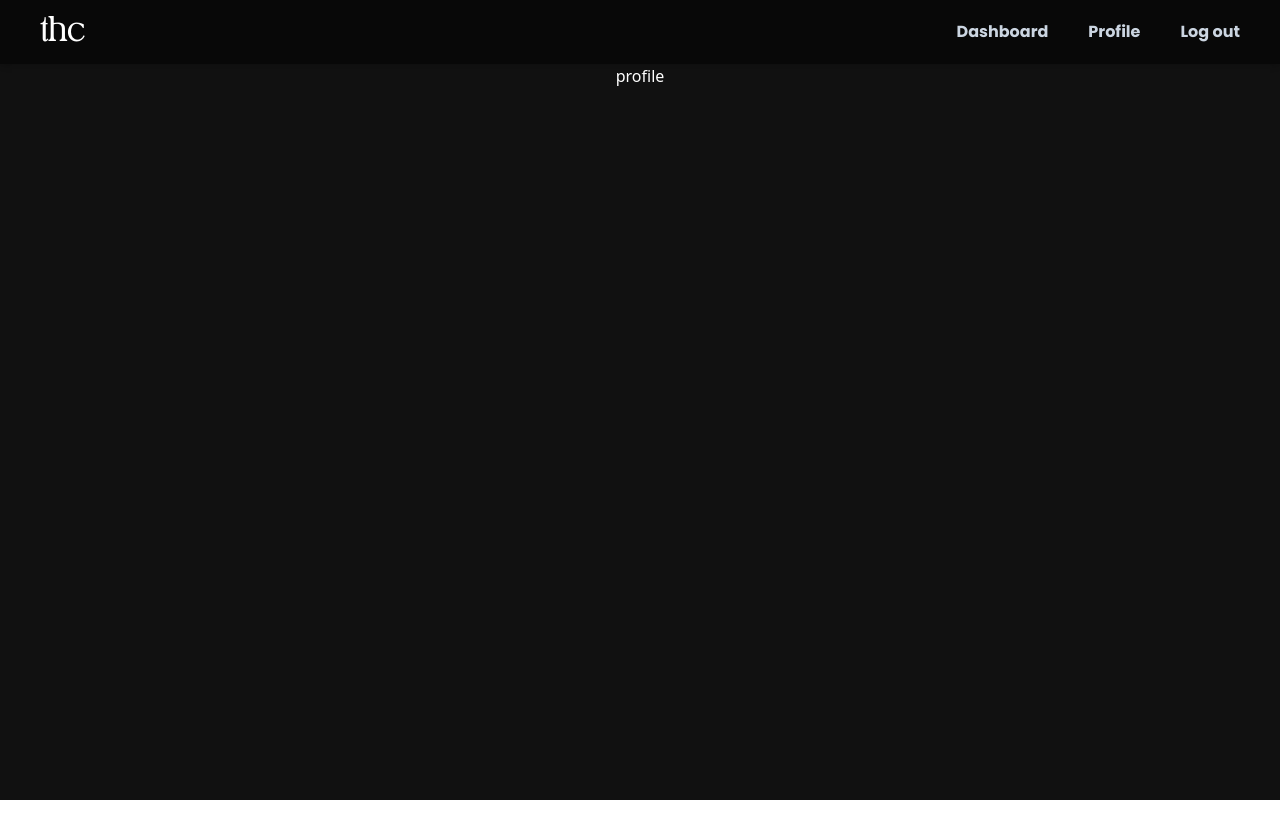
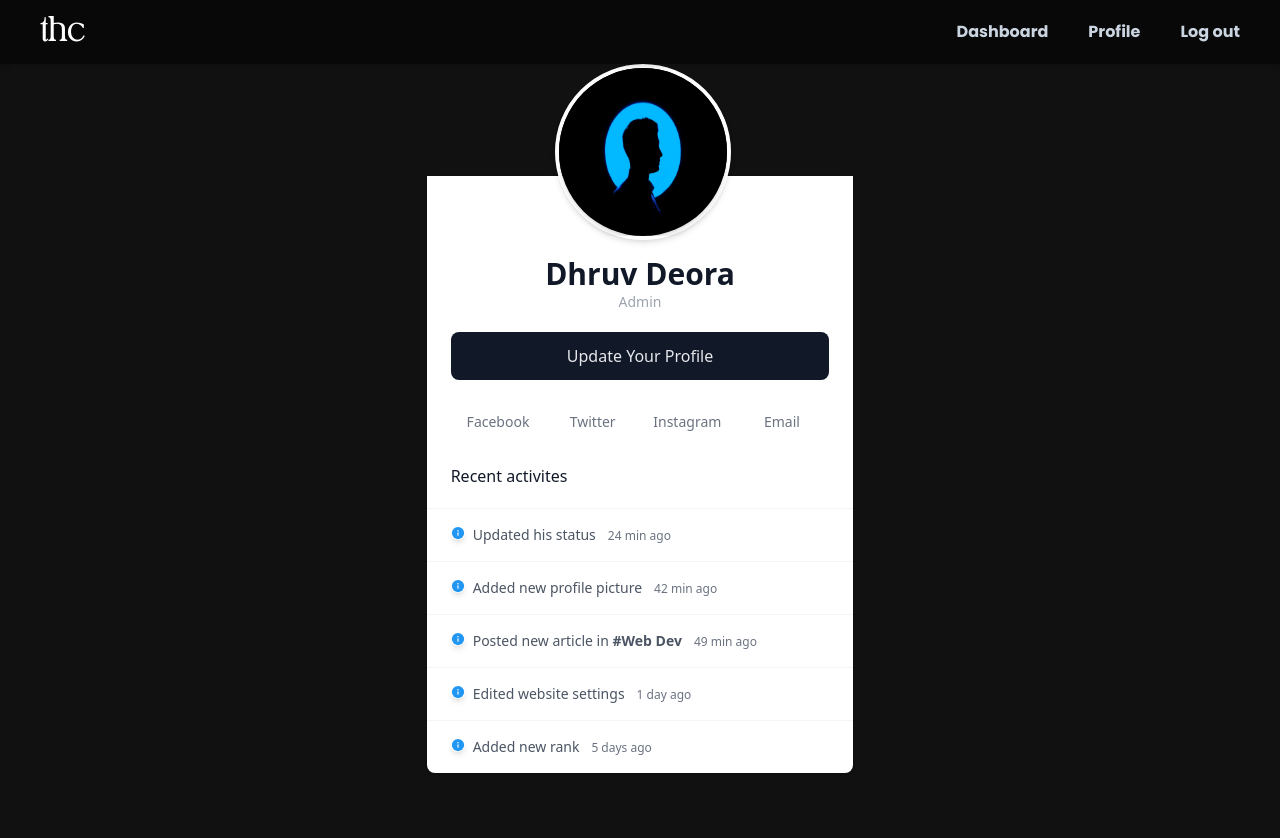
Before and after one commit to ujjujjuj/thc-blog, a Next.js app: page /admin/profile in a window 1280 px wide. Shown: the top 838 px of the page. Before the commit the page ends 800 px from the top, so only its background shows below. Built offline with nearby package versions, Linux system fonts and the light colour scheme.

Commit message:
added profile page

```diff
--- a/components/ConfirmationModal.tsx
+++ b/components/ConfirmationModal.tsx
@@ -3,11 +3,13 @@ import { FC } from "react";
 interface ConfirmationModalProps {
   onConfirm: () => void;
   onReject: () => void;
+  message: "";
 }
 
 const ConfirmationModal: FC<ConfirmationModalProps> = ({
   onConfirm,
   onReject,
+  message,
 }) => {
   return (
     <>
@@ -16,9 +18,7 @@ const ConfirmationModal: FC<ConfirmationModalProps> = ({
         onClick={onReject}
       ></div>
       <div className="flex fixed top-1/2 left-1/2 z-30 flex-col gap-12 p-6 w-11/12 max-w-md text-center bg-gray-700 rounded-md -translate-x-1/2 -translate-y-1/2">
-        <span className="text-xl font-medium">
-          Are you sure you want to proceed?
-        </span>
+        <span className="text-xl font-medium">{message}</span>
         <div className="flex flex-col gap-6 justify-center items-center mx-auto md:flex-row w-fit">
           <button
             className="block px-10 py-2 font-bold text-white bg-blue-500 rounded text-md"
--- a/pages/admin/editblog.tsx
+++ b/pages/admin/editblog.tsx
@@ -7,6 +7,8 @@ import { GetServerSideProps } from "next";
 import addAuth from "../../utils/addAuth";
 import { FC } from "react";
 import { useRouter } from "next/router";
+import ConfirmationModal from "../../components/ConfirmationModal";
+
 import { IoArrowBackSharp } from "react-icons/io5";
 import Router from "next/router";
 
@@ -16,8 +18,14 @@ interface EditBlogProps {
 
 const EditBlog: FC<EditBlogProps> = ({ blog }) => {
   const [publish, setPublish] = useState(blog.published);
+  const [modalOpen, setModalOpen] = useState(false);
+
   const formRef = useRef<HTMLFormElement>(null);
   const router = useRouter();
+
+  const deleteBlog = () => {
+    console.log("Deleting the Blog"); //Api bana lio delete ki
+  };
 
   const saveChanges = (e: SyntheticEvent) => {
     e.preventDefault();
@@ -47,7 +55,14 @@ const EditBlog: FC<EditBlogProps> = ({ blog }) => {
   return (
     <>
       <AdminNav />
-      <div className="mt-5 flex gap-5 px-10 pt-4">
+      {modalOpen ? (
+        <ConfirmationModal
+          message="Are you sure you want to Delete this Blog?"
+          onConfirm={deleteBlog}
+          onReject={() => setModalOpen(false)}
+        />
+      ) : null}
+      <div className="mt-5 flex gap-5 px-10 pt-4 justify-between">
         <button
           className="px-4 py-2 font-semibold text-white bg-emerald-700 rounded hover:bg-emerald-800"
           onClick={() => Router.back()}
@@ -57,6 +72,15 @@ const EditBlog: FC<EditBlogProps> = ({ blog }) => {
         <span className="text-3xl font-poppins font-bold">
           Edit Your Blog Here
         </span>
+        <div className="flex">
+          <button
+            onClick={() => setModalOpen(true)}
+            className="select-none cursor-pointer rounded-lg
+   py-3 px-6 font-bold text-gray-200 bg-red-500 transition-colors duration-200 ease-in-out hover:bg-red-600 hover:text-gray-300 	"
+          >
+            DELETE
+          </button>
+        </div>
       </div>
 
       <div className="flex items-center justify-center p-12">
--- a/pages/admin/index.tsx
+++ b/pages/admin/index.tsx
@@ -37,6 +37,7 @@ const Admin: FC<AdminHomeProps> = ({ blogs }) => {
       <AdminNav />
       {modalOpen ? (
         <ConfirmationModal
+          message=" Are you sure you want to proceed?"
           onConfirm={newBlog}
           onReject={() => setModalOpen(false)}
         />
--- a/pages/admin/profile.tsx
+++ b/pages/admin/profile.tsx
@@ -1,11 +1,147 @@
 import AdminNav from "../../components/AdminNav";
-
+import Image from "next/image";
+import { FcInfo } from "react-icons/fc";
 const Profile = () => {
   return (
-    <div className="flex flex-col justify-center items-center w-screen h-screen font-sans">
+    <>
       <AdminNav />
-      <div className="flex-1">profile</div>
-    </div>
+
+      <div className="container mx-auto my-28">
+        <div>
+          <div className="bg-white relative shadow rounded-lg w-5/6 md:w-4/6  lg:w-3/6 xl:w-2/6 mx-auto">
+            <div className="flex justify-center w-44 h-44 rounded-full mx-auto absolute -top-28 left-32  shadow-md border-4 border-white transition duration-200 transform hover:scale-110">
+              <Image
+                src="/profile.jpeg"
+                alt=""
+                width={250}
+                height={50}
+                className="rounded-full mx-auto shadow-md border-4 border-white transition duration-200 transform hover:scale-100"
+              />
+            </div>
+            <div className="bg-white h-4"></div>
+
+            <div className="mt-16">
+              <h1 className="font-bold text-center text-3xl text-gray-900">
+                Dhruv Deora
+              </h1>
+              <p className="text-center text-sm text-gray-400 font-medium">
+                Admin
+              </p>
+              <p>
+                <span></span>
+              </p>
+              <div className="my-5 px-6">
+                <a
+                  href="#"
+                  className="text-gray-200 block rounded-lg text-center font-medium leading-6 px-6 py-3 bg-gray-900 hover:bg-black hover:text-white"
+                >
+                  Update Your Profile
+                </a>
+              </div>
+              <div className="flex justify-between items-center my-5 px-6">
+                <a
+                  href=""
+                  className="text-gray-500 hover:text-gray-900 hover:bg-gray-100 rounded transition duration-150 ease-in font-medium text-sm text-center w-full py-3"
+                >
+                  Facebook
+                </a>
+                <a
+                  href=""
+                  className="text-gray-500 hover:text-gray-900 hover:bg-gray-100 rounded transition duration-150 ease-in font-medium text-sm text-center w-full py-3"
+                >
+                  Twitter
+                </a>
+                <a
+                  href=""
+                  className="text-gray-500 hover:text-gray-900 hover:bg-gray-100 rounded transition duration-150 ease-in font-medium text-sm text-center w-full py-3"
+                >
+                  Instagram
+                </a>
+                <a
+                  href=""
+                  className="text-gray-500 hover:text-gray-900 hover:bg-gray-100 rounded transition duration-150 ease-in font-medium text-sm text-center w-full py-3"
+                >
+                  Email
+                </a>
+              </div>
+
+              <div className="w-full">
+                <h3 className="font-medium text-gray-900 text-left px-6">
+                  Recent activites
+                </h3>
+                <div className="mt-5 w-full flex flex-col items-center overflow-hidden text-sm">
+                  <a
+                    href="#"
+                    className="w-full border-t border-gray-100 text-gray-600 py-4 pl-6 pr-3 w-full block hover:bg-gray-100 transition duration-150"
+                  >
+                    <div className="rounded-full  shadow-md inline-block mr-2">
+                      <FcInfo />
+                    </div>
+                    Updated his status
+                    <span className="text-gray-500 text-xs ml-3">
+                      24 min ago
+                    </span>
+                  </a>
+
+                  <a
+                    href="#"
+                    className="w-full border-t border-gray-100 text-gray-600 py-4 pl-6 pr-3 w-full block hover:bg-gray-100 transition duration-150"
+                  >
+                    <div className="rounded-full  shadow-md inline-block mr-2">
+                      <FcInfo />
+                    </div>
+                    Added new profile picture
+                    <span className="text-gray-500 text-xs ml-3">
+                      42 min ago
+                    </span>
+                  </a>
+
+                  <a
+                    href="#"
+                    className="w-full border-t border-gray-100 text-gray-600 py-4 pl-6 pr-3 w-full block hover:bg-gray-100 transition duration-150"
+                  >
+                    <div className="rounded-full  shadow-md inline-block mr-2">
+                      <FcInfo />
+                    </div>
+                    Posted new article in{" "}
+                    <span className="font-bold">#Web Dev</span>
+                    <span className="text-gray-500 text-xs  ml-3">
+                      49 min ago
+                    </span>
+                  </a>
+
+                  <a
+                    href="#"
+                    className="w-full border-t border-gray-100 text-gray-600 py-4 pl-6 pr-3 w-full block hover:bg-gray-100 transition duration-150"
+                  >
+                    <div className="rounded-full  shadow-md inline-block mr-2">
+                      <FcInfo />
+                    </div>
+                    Edited website settings
+                    <span className="text-gray-500 text-xs  ml-3">
+                      1 day ago
+                    </span>
+                  </a>
+
+                  <a
+                    href="#"
+                    className="w-full border-t border-gray-100 text-gray-600 py-4 pl-6 pr-3 w-full block hover:bg-gray-100 transition duration-150 overflow-hidden"
+                  >
+                    <div className="rounded-full  shadow-md inline-block mr-2">
+                      <FcInfo />
+                    </div>
+                    Added new rank
+                    <span className="text-gray-500 text-xs  ml-3">
+                      5 days ago
+                    </span>
+                  </a>
+                </div>
+              </div>
+            </div>
+          </div>
+        </div>
+      </div>
+    </>
   );
 };
 
--- /dev/null
+++ b/pages/api/blog/delete.ts
@@ -0,0 +1,23 @@
+import type { NextApiRequest, NextApiResponse } from "next";
+import { prisma } from "../../../prisma/db";
+import getAuth from "../../../utils/addAuth";
+import generateTitle from "../../../utils/generateTitle";
+import slugify from "slugify";
+
+export default async function handler(
+  req: NextApiRequest,
+  res: NextApiResponse
+) {
+  let user = await getAuth(req, res);
+  if (!user) {
+    return res.status(401).send("");
+  }
+
+  let title = generateTitle();
+  let slug = slugify(title, { lower: true, strict: true });
+  let blog = await prisma.blog.create({
+    data: { authorId: user.id, title, slug },
+  });
+
+  return res.json({ id: blog.id });
+}
```
Also changed, not shown: public/bluetick.png (added), public/profile.jpeg (added).
